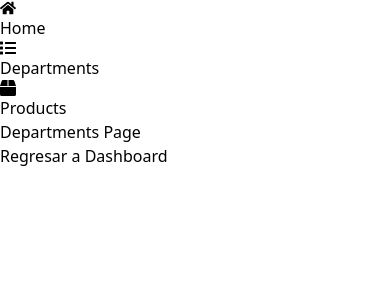
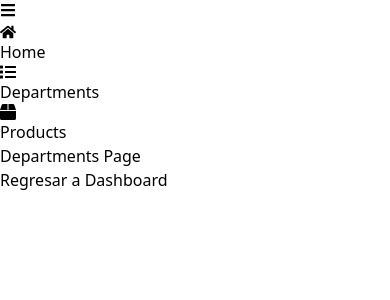
Before and after one commit to Oscedu15/Sistema-de-Inventario, a Next.js app: page /dashboard/departments in a window 390 px wide. Shown: the top 300 px of the page. Built offline with nearby package versions, Linux system fonts and the light colour scheme.

Commit message:
MENÚ Sidebar Responsive con Animacion

```diff
--- a/src/app/dashboard/layout.tsx
+++ b/src/app/dashboard/layout.tsx
@@ -1,22 +1,34 @@
 "use client";
 
-import { ReactNode } from "react";
+import { ReactNode, useState } from "react";
 import Link from "next/link";
 import { usePathname } from "next/navigation";
-import { FaHome, FaList, FaBox } from "react-icons/fa";
+import { FaHome, FaList, FaBox, FaBars } from "react-icons/fa";
 
 interface DashboardLayoutProps {
   children: ReactNode;
 }
 
 export default function DashboardLayout({ children }: DashboardLayoutProps) {
+  const [isOpen, setIsOpen] = useState<boolean>(false);
   const path = usePathname();
 
   return (
     <div className="flex min-h-screen">
-      <aside className="w-64 bg-green-700 p-4 text-white font-bold">
+      {/* Button for small screens */}
+      <button
+        onClick={() => setIsOpen(!isOpen)}
+        className="absolute top-4 left-4 z-50 p-2 bg-green-700 text-white rounded md:hidden"
+      >
+        <FaBars />
+      </button>
+      <aside
+        className={`fixed top-0 left-0 w-64 h-full min-h-screen bg-green-700 text-white p-4 font-bold transform ${
+          isOpen ? "translate-x-0" : "-translate-x-full"
+        } transition-transform duration-300 md:relative md:translate-x-0`}
+      >
         <nav>
-          <ul className="space-y-2">
+          <ul className="space-y-2 mt-16 md:mt-0">
             <li>
               <Link
                 href="/dashboard"
@@ -40,7 +52,7 @@ export default function DashboardLayout({ children }: DashboardLayoutProps) {
                 }`}
               >
                 <FaList />
-                <div className="px-2">Departments</div>
+                <div className="px-2 hidden md:block">Departments</div>
               </Link>
             </li>
             <li>
```
